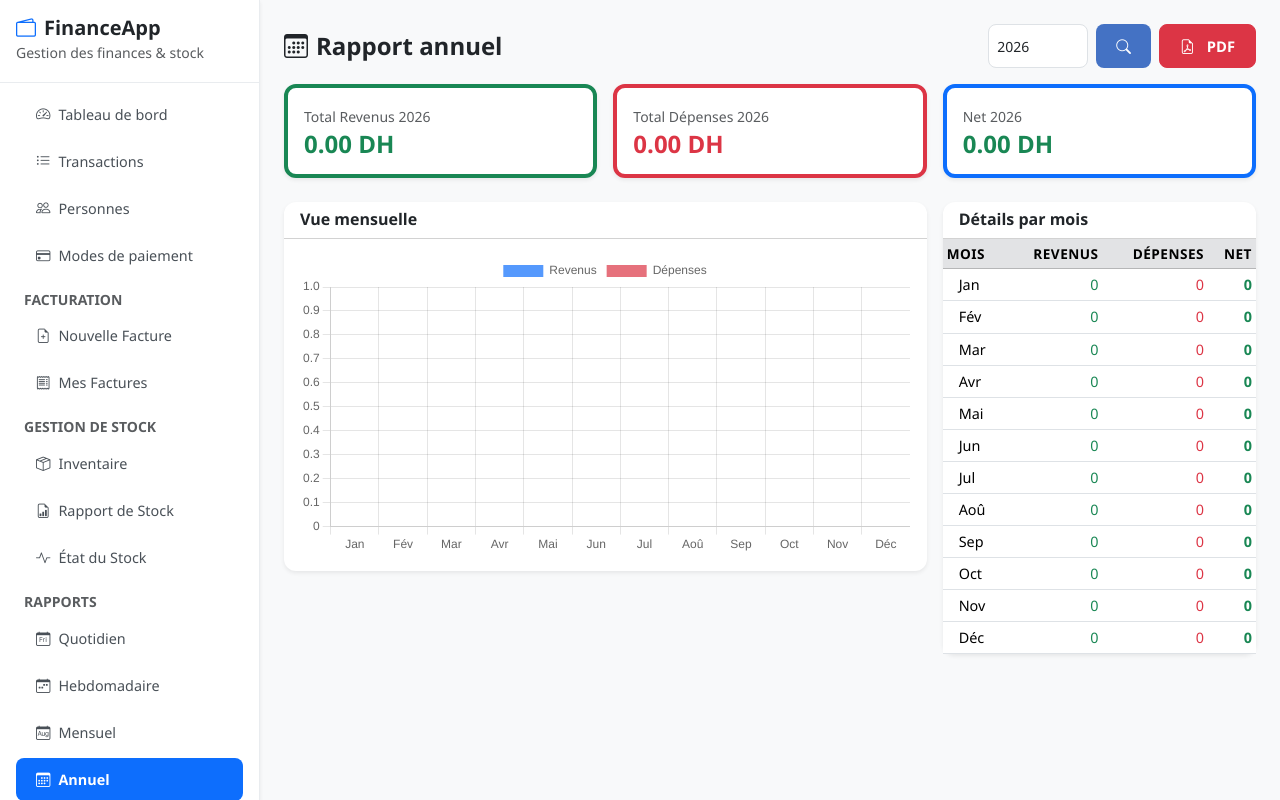
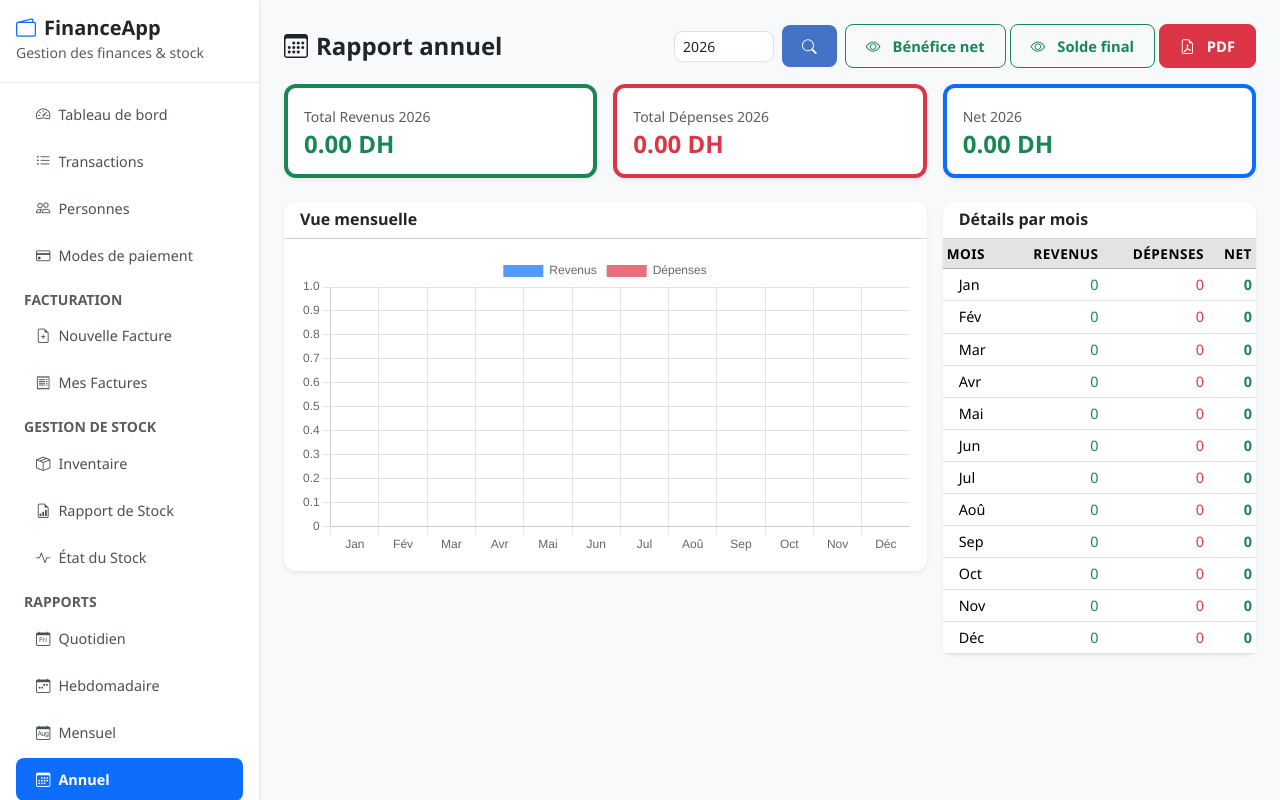
Before and after one commit to benlkadihamza/invoiceapp, a Flask app: page /reports/yearly in a window 1280 px wide. Run offline with Flask 3, Linux system fonts and the light colour scheme; a user stored in the database is signed in; data comes from the database, SQL or seed files in the repository; data that the repository does not hold is empty; some libraries are stand-ins or nearby versions.

Commit message:
Update report_yearly.html

```diff
--- a/templates/report_yearly.html
+++ b/templates/report_yearly.html
@@ -3,12 +3,27 @@
 {% block content %}
 <div class="d-flex flex-wrap justify-content-between align-items-center mb-3 gap-2">
     <h4 class="fw-bold mb-0"><i class="bi bi-calendar3 me-2"></i>Rapport annuel</h4>
-    <div class="d-flex gap-2">
-        <form method="GET" class="d-flex gap-2">
+    <div class="d-flex flex-wrap gap-2 align-items-center">
+        <form method="GET" class="d-flex gap-2 align-items-center">
             <input type="number" name="year" class="form-control form-control-sm" style="width:100px" value="{{ selected_year }}" min="2020" max="2099">
             <button class="btn btn-primary btn-sm"><i class="bi bi-search"></i></button>
         </form>
-        <a href="{{ url_for('reports.yearly_pdf', year=selected_year) }}" class="btn btn-danger btn-sm"><i class="bi bi-file-earmark-pdf me-1"></i>PDF</a>
+
+        <div class="d-flex flex-wrap gap-1 align-items-center">
+            <input type="checkbox" class="btn-check" id="hideNetPdf" autocomplete="off" {% if hide_net %}checked{% endif %}>
+            <label class="btn btn-outline-success btn-sm" for="hideNetPdf" id="hideNetLabel" title="Bénéfice net dans le PDF">
+                <i class="bi bi-eye me-1" id="hideNetIcon"></i>Bénéfice net
+            </label>
+
+            <input type="checkbox" class="btn-check" id="hideBalancePdf" autocomplete="off" {% if hide_balance %}checked{% endif %}>
+            <label class="btn btn-outline-success btn-sm" for="hideBalancePdf" id="hideBalanceLabel" title="Solde final dans le PDF">
+                <i class="bi bi-eye me-1" id="hideBalanceIcon"></i>Solde final
+            </label>
+
+            <a id="pdfDownloadBtn" href="{{ url_for('reports.yearly_pdf', year=selected_year) }}" class="btn btn-danger btn-sm">
+                <i class="bi bi-file-earmark-pdf me-1"></i>PDF
+            </a>
+        </div>
     </div>
 </div>
 
@@ -85,6 +100,57 @@ document.addEventListener('DOMContentLoaded', function() {
         },
         options: { responsive: true, maintainAspectRatio: false, scales: { y: { beginAtZero: true } } }
     });
+
+    const hideNetCheck = document.getElementById('hideNetPdf');
+    const hideNetLabel = document.getElementById('hideNetLabel');
+    const hideNetIcon = document.getElementById('hideNetIcon');
+
+    const hideBalanceCheck = document.getElementById('hideBalancePdf');
+    const hideBalanceLabel = document.getElementById('hideBalanceLabel');
+    const hideBalanceIcon = document.getElementById('hideBalanceIcon');
+
+    const pdfBtn = document.getElementById('pdfDownloadBtn');
+    const baseUrl = "{{ url_for('reports.yearly_pdf', year=selected_year) }}";
+
+    function updateToggleState(checkbox, label, icon) {
+        if (checkbox.checked) {
+            label.className = 'btn btn-outline-danger btn-sm';
+            icon.className = 'bi bi-eye-slash me-1';
+        } else {
+            label.className = 'btn btn-outline-success btn-sm';
+            icon.className = 'bi bi-eye me-1';
+        }
+    }
+
+    function updatePdfUrl() {
+        const params = new URLSearchParams();
+
+        if (hideNetCheck) {
+            updateToggleState(hideNetCheck, hideNetLabel, hideNetIcon);
+            if (hideNetCheck.checked) {
+                params.append('hide_net', '1');
+            }
+        }
+
+        if (hideBalanceCheck) {
+            updateToggleState(hideBalanceCheck, hideBalanceLabel, hideBalanceIcon);
+            if (hideBalanceCheck.checked) {
+                params.append('hide_balance', '1');
+            }
+        }
+
+        const queryString = params.toString();
+        pdfBtn.href = queryString ? baseUrl + '?' + queryString : baseUrl;
+    }
+
+    if (hideNetCheck) {
+        hideNetCheck.addEventListener('change', updatePdfUrl);
+    }
+    if (hideBalanceCheck) {
+        hideBalanceCheck.addEventListener('change', updatePdfUrl);
+    }
+
+    updatePdfUrl();
 });
 </script>
 {% endblock %}
```
